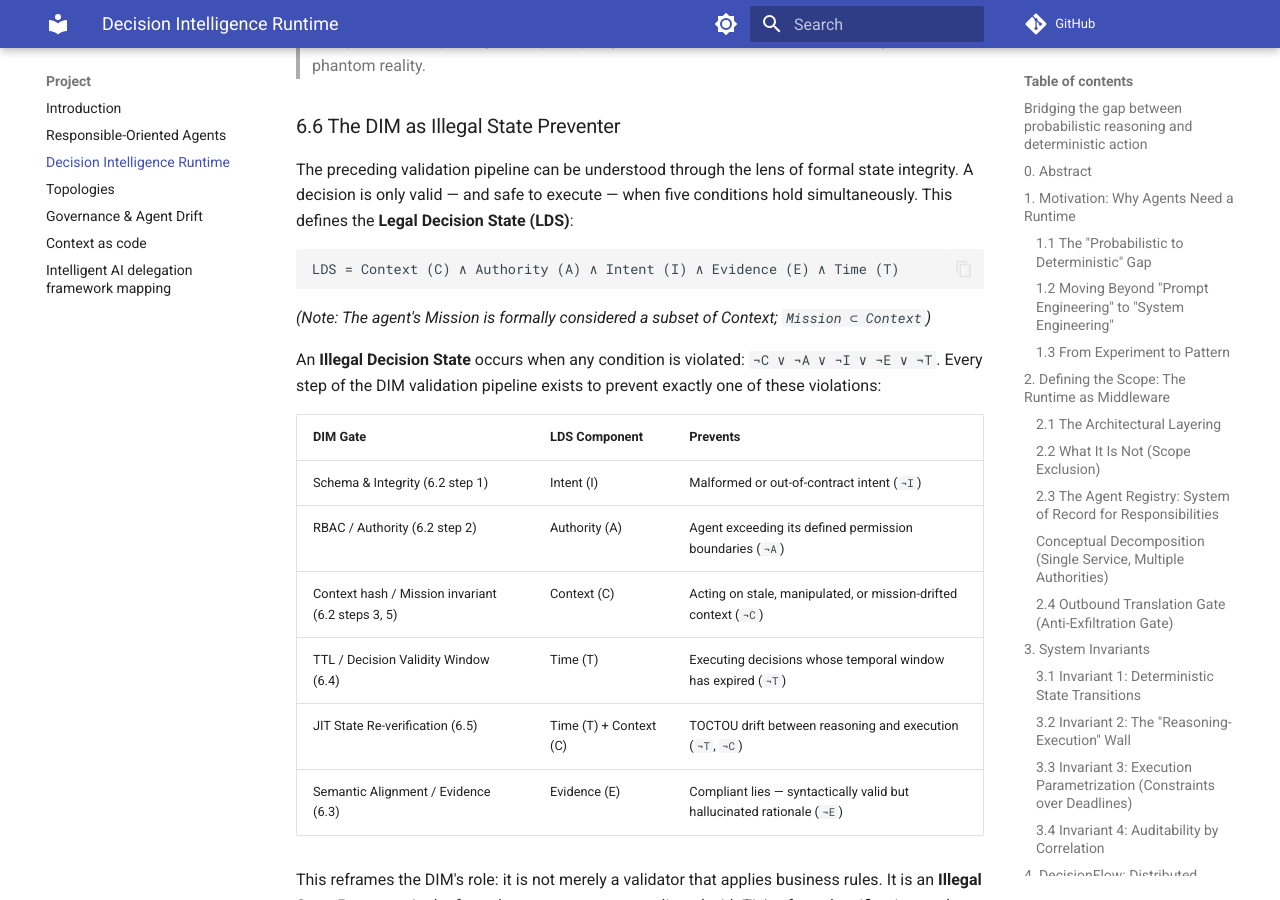
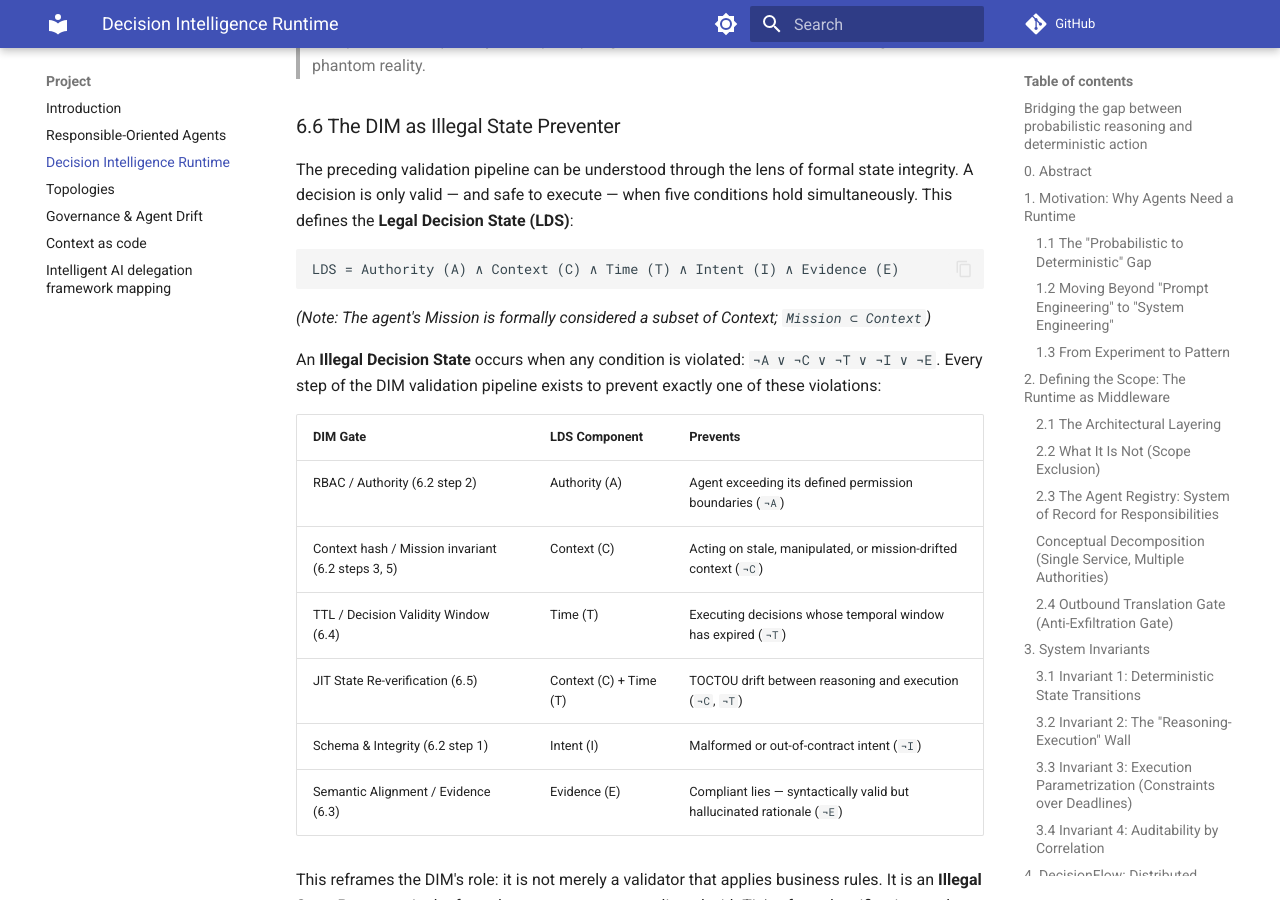
Before and after one commit to huka81/decision-intelligence-runtime, an MkDocs documentation site: the page built from docs/02-decision-runtime/DIR_Architectural_Pattern.md, in a window 1280 px wide and 900 px high, scrolled down 14465 px. Built offline with MkDocs 1.6.1 and Material for MkDocs 9.7.7, drawn with Linux system fonts in a browser that asks for light colours; comment, search, counter and statistics services are not loaded; some of the changed text lies outside the part shown.

````diff
--- a/docs/02-decision-runtime/DIR_Architectural_Pattern.md
+++ b/docs/02-decision-runtime/DIR_Architectural_Pattern.md
@@ -16,7 +16,7 @@ This paper introduces the **Decision Intelligence Runtime (DIR)**, an architectu
 
 DIR applies principles from distributed systems orchestration (sagas, idempotency) and security (policy enforcement points) to the domain of AI agents. It proposes a strict separation of concerns where agents are responsible for **Reasoning** (proposing strategies) and a deterministic runtime is responsible for **Execution** (validating and applying those strategies).
 
-By decoupling intent from action, DIR solves common stability issues such as race conditions, hallucinations in function calls, and execution of stale decisions. This document outlines the pattern's core components, including the DecisionFlow ID (an adaptation of distributed tracing for reasoning chains) and the Decision Integrity Module, offering a blueprint for moving agents from experimental scripts to reliable production systems. Formally, DIR is an architecture designed to prevent **Illegal Decision States** - conditions where Context, Authority, Intent, Evidence, or Time invariants are violated - and the DIM is the enforcement mechanism that makes such states unreachable.
+By decoupling intent from action, DIR solves common stability issues such as race conditions, hallucinations in function calls, and execution of stale decisions. This document outlines the pattern's core components, including the DecisionFlow ID (an adaptation of distributed tracing for reasoning chains) and the Decision Integrity Module, offering a blueprint for moving agents from experimental scripts to reliable production systems. Formally, DIR is an architecture designed to prevent **Illegal Decision States** - conditions where Authority, Context, Time, Intent, or Evidence invariants are violated - and the DIM is the enforcement mechanism that makes such states unreachable.
 
 ## 1. Motivation: Why Agents Need a Runtime
 
@@ -523,20 +523,20 @@ To mitigate this, the Execution Engine enforces a **Just-In-Time (JIT) State Che
 The preceding validation pipeline can be understood through the lens of formal state integrity. A decision is only valid — and safe to execute — when five conditions hold simultaneously. This defines the **Legal Decision State (LDS)**:
 
 ```
-LDS = Context (C) ∧ Authority (A) ∧ Intent (I) ∧ Evidence (E) ∧ Time (T)
+LDS = Authority (A) ∧ Context (C) ∧ Time (T) ∧ Intent (I) ∧ Evidence (E)
 ```
 
 *(Note: The agent's Mission is formally considered a subset of Context; `Mission ⊂ Context`)*
 
-An **Illegal Decision State** occurs when any condition is violated: `¬C ∨ ¬A ∨ ¬I ∨ ¬E ∨ ¬T`. Every step of the DIM validation pipeline exists to prevent exactly one of these violations:
+An **Illegal Decision State** occurs when any condition is violated: `¬A ∨ ¬C ∨ ¬T ∨ ¬I ∨ ¬E`. Every step of the DIM validation pipeline exists to prevent exactly one of these violations:
 
 | DIM Gate | LDS Component | Prevents |
 |---|---|---|
-| Schema & Integrity (6.2 step 1) | Intent (I) | Malformed or out-of-contract intent (`¬I`) |
 | RBAC / Authority (6.2 step 2) | Authority (A) | Agent exceeding its defined permission boundaries (`¬A`) |
 | Context hash / Mission invariant (6.2 steps 3, 5) | Context (C) | Acting on stale, manipulated, or mission-drifted context (`¬C`) |
 | TTL / Decision Validity Window (6.4) | Time (T) | Executing decisions whose temporal window has expired (`¬T`) |
-| JIT State Re-verification (6.5) | Time (T) + Context (C) | TOCTOU drift between reasoning and execution (`¬T`, `¬C`) |
+| JIT State Re-verification (6.5) | Context (C) + Time (T) | TOCTOU drift between reasoning and execution (`¬C`, `¬T`) |
+| Schema & Integrity (6.2 step 1) | Intent (I) | Malformed or out-of-contract intent (`¬I`) |
 | Semantic Alignment / Evidence (6.3) | Evidence (E) | Compliant lies — syntactically valid but hallucinated rationale (`¬E`) |
 
 This reframes the DIM's role: it is not merely a validator that applies business rules. It is an **Illegal State Preventer** in the formal sense — a construct aligned with TLA+, formal verification, and proof-carrying code. The DIM does not judge the agent's creativity; it mathematically ensures the system cannot transition into a state where any of the five invariants is false.
@@ -556,26 +556,26 @@ flowchart TB
 
     subgraph Theory ["Legal Decision State (LDS) Equation"]
         direction LR
-        LDS["LDS = C ∧ A ∧ I ∧ E ∧ T"]:::ldsNode
+        LDS["LDS = A ∧ C ∧ T ∧ I ∧ E"]:::ldsNode
     end
 
     subgraph Components ["State Protections"]
         direction TB
+        A["Authority (A)<br/>Protected by ROA"]:::compNode
         C["Context (C)<br/>Protected by CaC & Context Store"]:::compNode
-        A["Authority (A)<br/>Protected by ROA"]:::compNode
+        T["Time (T)<br/>Protected by EOAM & JIT"]:::compNode
         I["Intent (I)<br/>Protected by SDS Grammars"]:::compNode
         E["Evidence (E)<br/>Protected by Evidence Governance"]:::compNode
-        T["Time (T)<br/>Protected by EOAM & JIT"]:::compNode
     end
 
     subgraph DIM ["Decision Integrity Module (DIM)"]
         Preventer{"Illegal State<br/>Preventer"}:::gateNode
     end
 
-    LDS --> C & A & I & E & T
-    C & A & I & E & T --> Preventer
+    LDS --> A & C & T & I & E
+    A & C & T & I & E --> Preventer
     Preventer -->|"Valid LDS (Execution)"| Exec["Decision Ledger / Execution"]:::ldsNode
-    Preventer -.->|"Illegal State (¬C ∨ ¬A ∨ ¬I ∨ ¬E ∨ ¬T)"| Reject(("Abort")):::gateNode
+    Preventer -.->|"Illegal State (¬A ∨ ¬C ∨ ¬T ∨ ¬I ∨ ¬E)"| Reject(("Abort")):::gateNode
 ```
 
 ## 7. Execution: Idempotency and Side Effects
@@ -676,7 +676,7 @@ If the Context as Code (CaC) pattern applies to "context", we must formally defi
 To resolve this, DIR provides a strict formal definition:
 > **Context is all information required to evaluate the legality of a decision.**
 
-Anything that is not strictly required to determine if a decision violates the Legal Decision State (`¬C ∨ ¬A ∨ ¬I ∨ ¬E ∨ ¬T`) is noise and should be excluded from the authoritative context boundary.
+Anything that is not strictly required to determine if a decision violates the Legal Decision State (`¬A ∨ ¬C ∨ ¬T ∨ ¬I ∨ ¬E`) is noise and should be excluded from the authoritative context boundary.
 
 ### 8.1 The 4 Domains of Context
 
````
Also changed, not shown: README.md (+4 -4 lines), docs/01-roa-manifesto/ROA_Manifesto.md (+1 -1 lines), docs/03-topologies/DIR_Topologies.md (+4 -4 lines), docs/04-governance/DIR_Governance.md (+1 -1 lines), docs/07-dir-minified/DIR-minified.md (+13 -13 lines), docs/08-conclusion/Context_as_Code.md (+1 -1 lines).
